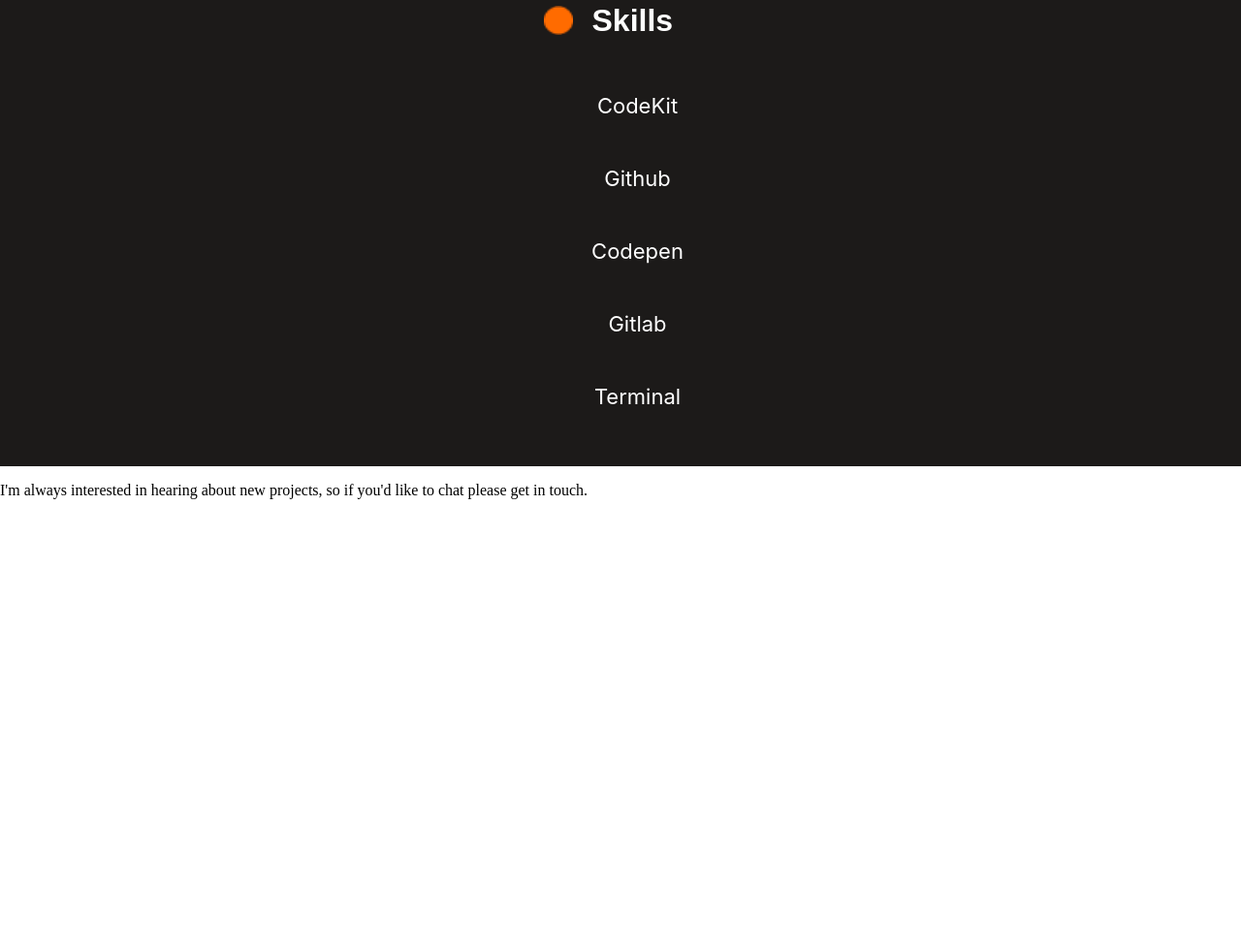
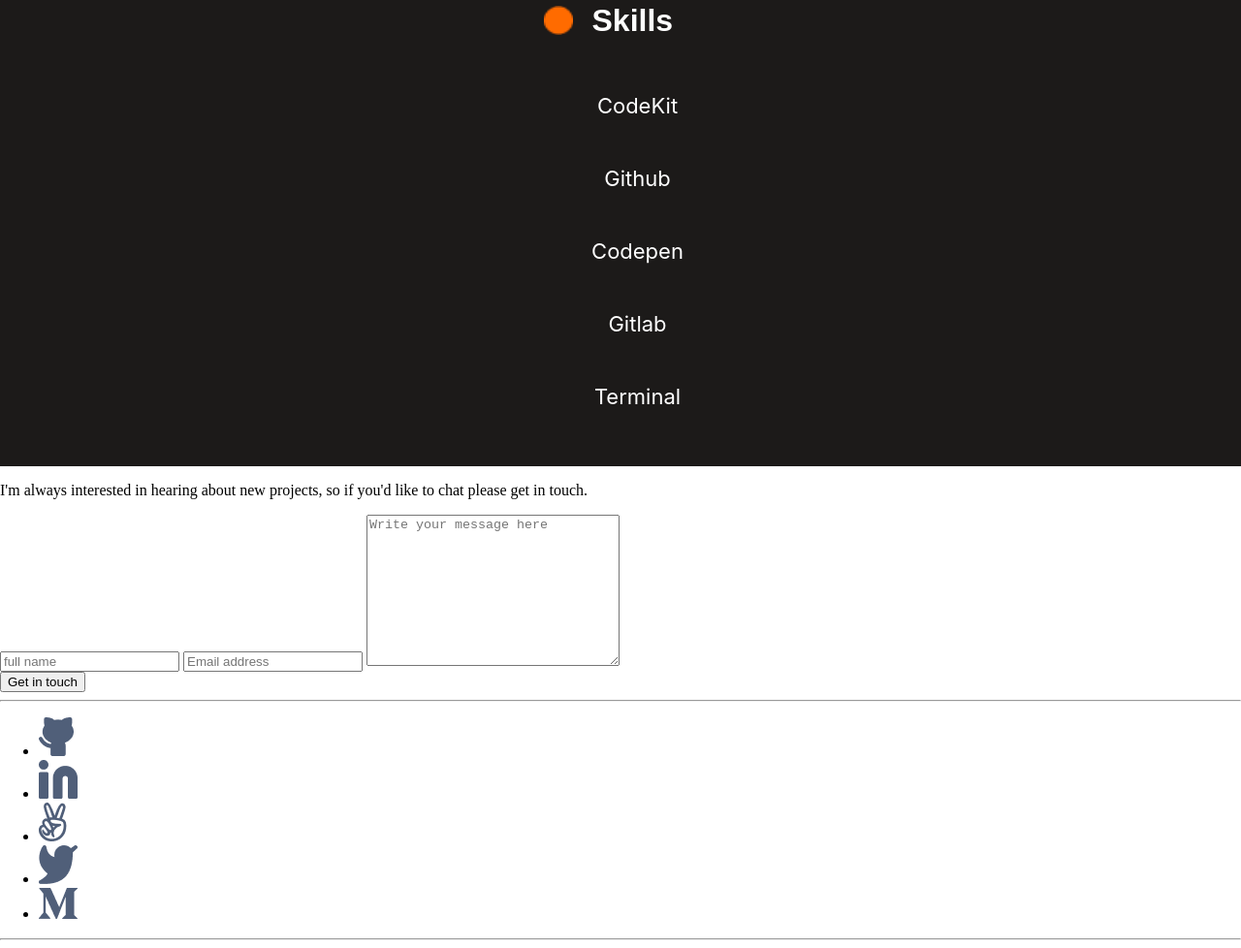
Before and after one commit to maccony202/my-Portfolio, a website: page index.html in a window 1280 px wide. Shown: the part 5935-6913 px from the top of the page at 97% size. Before the commit the page ends 6466 px from the top, so only its background shows below. Drawn offline with Linux system fonts and the light colour scheme.

Commit message:
Add contact form

```diff
--- a/index.html
+++ b/index.html
@@ -203,6 +203,25 @@
     <p>
       I'm always interested in hearing about new projects, so if you'd like to chat please get in touch.
     </p>
-  </section>
+    <form action="https://formspree.io/f/mgeqypzb" method="post">
+      <input type="text" id="name" name="user_name" placeholder="full name" required maxlength="30">
+      <input type="email" id="email" name="user_email" placeholder="Email address" required>
+      <textarea name="message" id="meesage" cols="30" rows="10" placeholder="Write your message here" required maxlength="500"></textarea>
+  <div class="contact-btn">
+      <button>Get in touch</button>
+  </div>
+</form>
+<hr>
+</section>
+<footer class="contact-social-icons">
+  <ul>
+      <li><a href="#"><img src="images/Vector@2x-2.png" alt=""></a></li>
+      <li><a href="#"><img src="images/Linkedin icon@2x.png" alt=""></a></li>
+      <li><a href="#"><img src="images/Vector@2x.png" alt=""></a></li>
+      <li><a href="#"><img src="images/Vector@2x-3.png" alt=""></a></li>
+      <li><a href="#"><img src="images/Vector@2x-1.png" alt=""></a></li>
+  </ul>
+  <hr>
+</footer>
 </body>
 </html>
```
